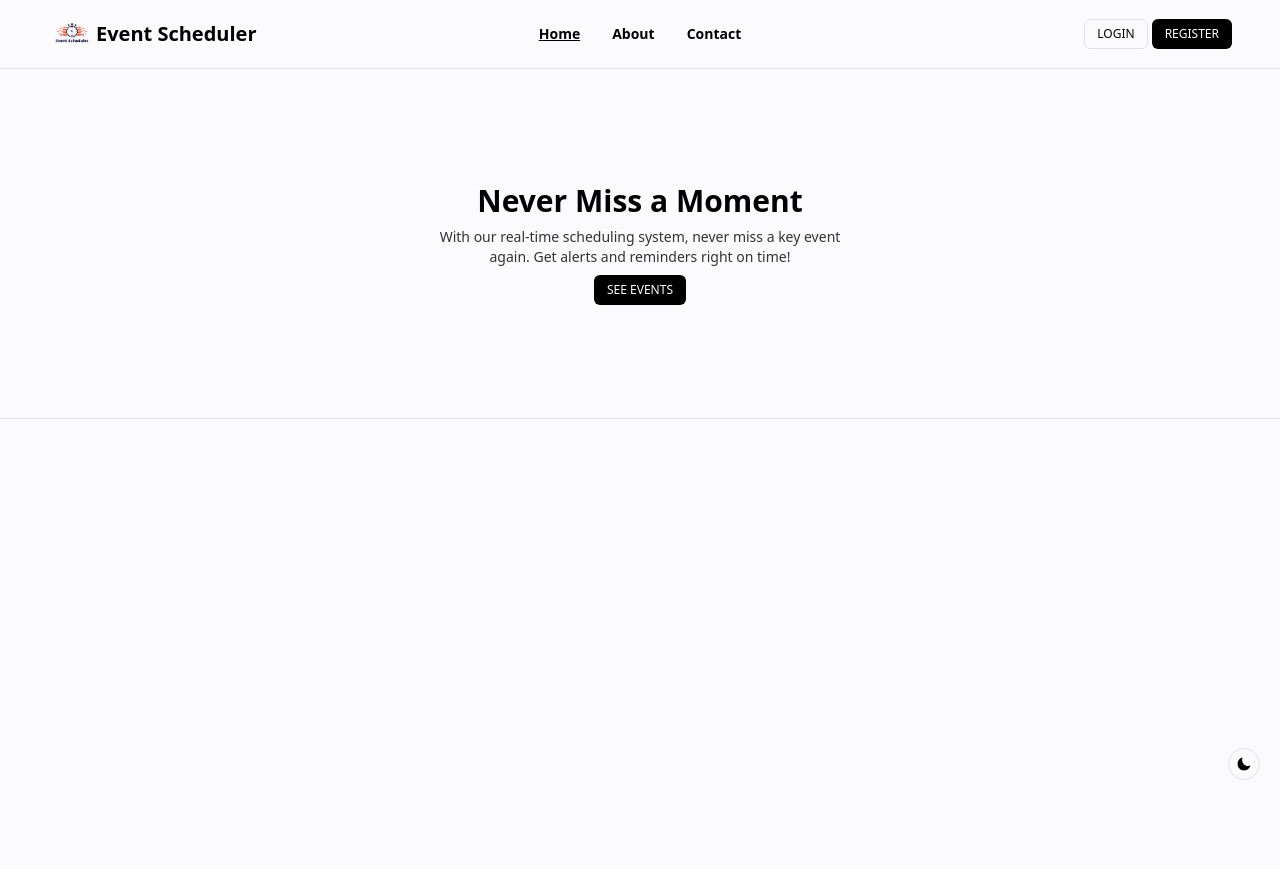
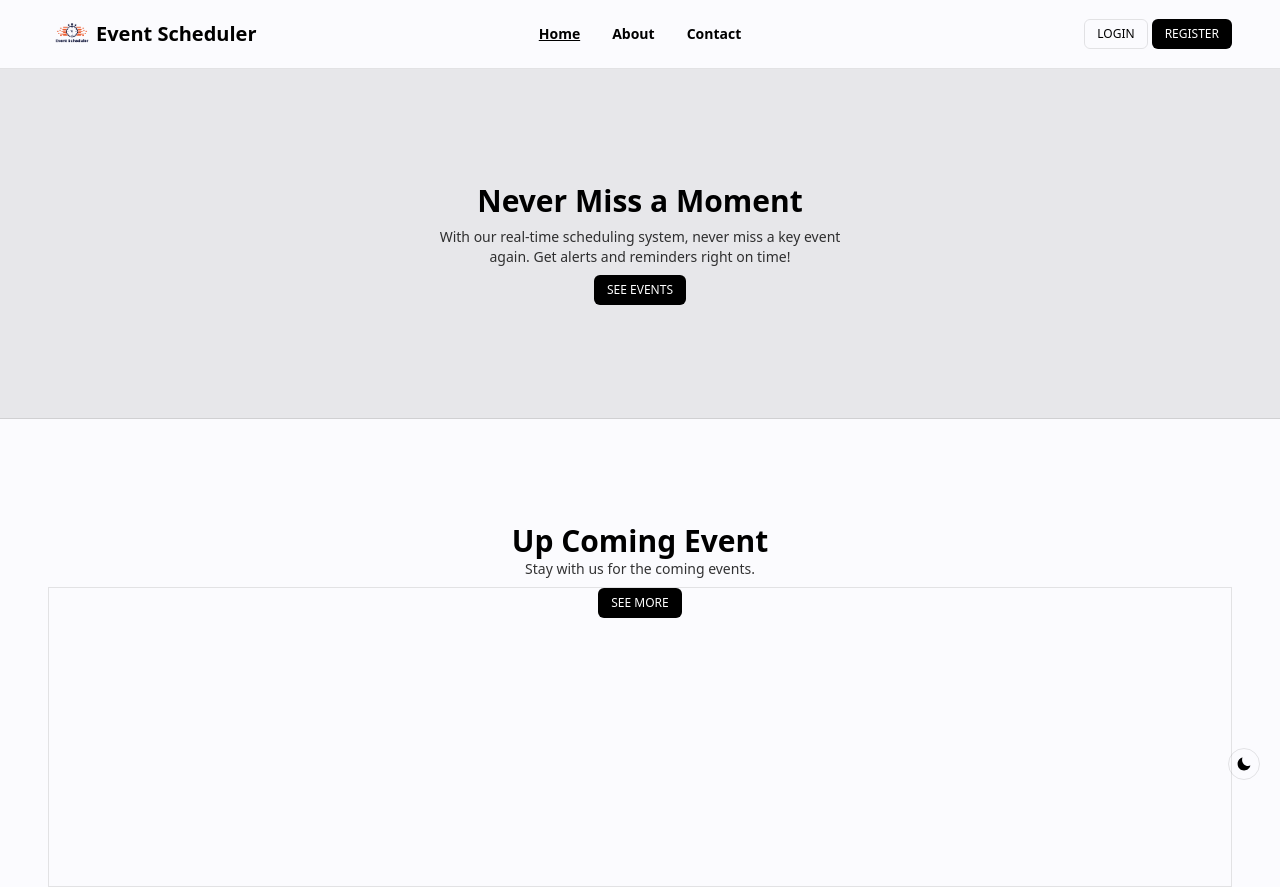
Before and after one commit to sakib-333/digital-event-scheduler-system-client, a React (Vite) app: page / in a window 1280 px wide. Built offline with nearby package versions, Linux system fonts and the light colour scheme.

Commit message:
Add upcoming event section.

```diff
--- a/src/Components/Heading/Heading.tsx
+++ b/src/Components/Heading/Heading.tsx
@@ -7,7 +7,7 @@ const Heading = ({ title, subtitle }: HeadingProps) => {
   return (
     <div className="text-center py-2 w-fit mx-auto">
       <h1 className="text-2xl md:text-3xl text-primary font-bold">{title}</h1>
-      <p className="text-text text-xs sm:text-sm max-w-sm mx-auto px-3">
+      <p className="text-secondary text-xs sm:text-sm max-w-sm mx-auto px-3">
         {subtitle}
       </p>
     </div>
--- a/src/Pages/HomePage/HomePage.tsx
+++ b/src/Pages/HomePage/HomePage.tsx
@@ -1,9 +1,13 @@
 import Slider from "./Slider/Slider";
+import UpComingEvents from "./UpComingEvents/UpComingEvents";
 
 const HomePage = () => {
   return (
     <div>
       <Slider />
+      <div className="primary-width mx-auto">
+        <UpComingEvents />
+      </div>
     </div>
   );
 };
--- a/src/Pages/HomePage/Slider/Slider.tsx
+++ b/src/Pages/HomePage/Slider/Slider.tsx
@@ -54,7 +54,7 @@ const Slider = () => {
       {slides.map((slide) => (
         <div
           key={slide.id}
-          className="w-full h-[200px] sm:h-[250px] md:h-[300px] lg:h-[350px] flex items-center justify-center border-bottom"
+          className="bg-background2 w-full h-[200px] sm:h-[250px] md:h-[300px] lg:h-[350px] flex items-center justify-center border-bottom"
         >
           <div className="text-center max-w-md px-4 flex flex-col items-center gap-2">
             <h1 className="text-primary text-2xl md:text-3xl font-bold">
--- /dev/null
+++ b/src/Pages/HomePage/UpComingEvents/UpComingEvents.tsx
@@ -0,0 +1,21 @@
+import Heading from "../../../Components/Heading/Heading";
+
+// const events = [1, 2, 3, 4, 5, 6];
+
+const UpComingEvents = () => {
+  return (
+    <div className="primary-margin">
+      <Heading
+        title="Up Coming Event"
+        subtitle="Stay with us for the coming events."
+      />
+      <div className="w-full h-[300px] border-common">
+        <div className="w-full flex justify-center">
+          <button className="primary-btn outline-btn">See More</button>
+        </div>
+      </div>
+    </div>
+  );
+};
+
+export default UpComingEvents;
--- a/src/index.css
+++ b/src/index.css
@@ -35,4 +35,7 @@
   .primary-width {
     @apply px-4 sm:px-6 md:px-8 lg:px-12 container;
   }
+  .primary-margin {
+    @apply mt-12 sm:mt-16 md:mt-20 lg:mt-24;
+  }
 }
```
